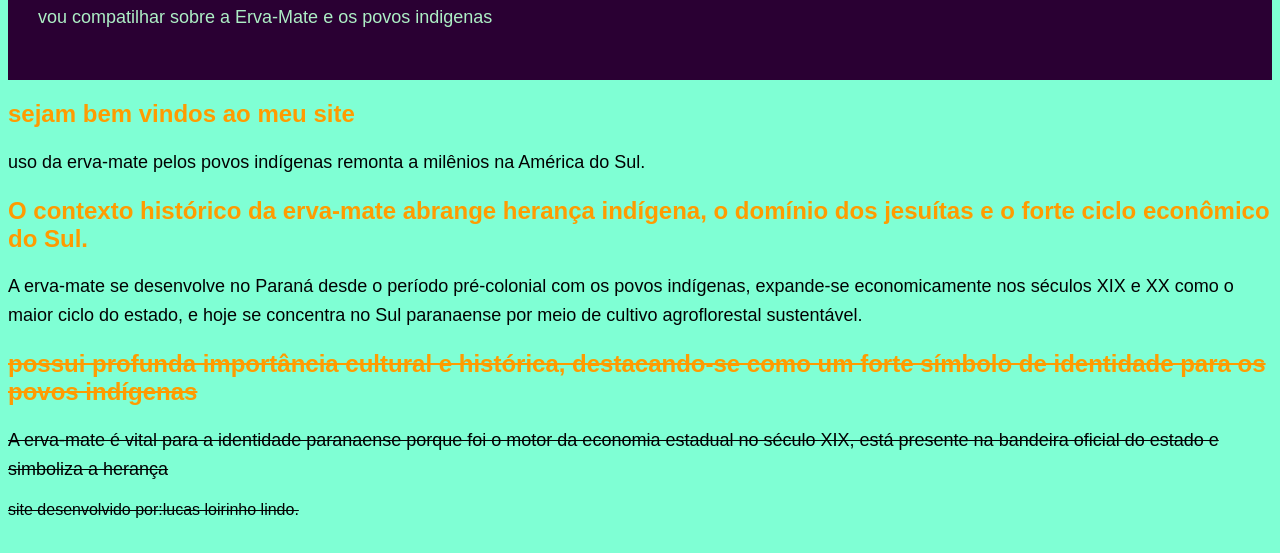
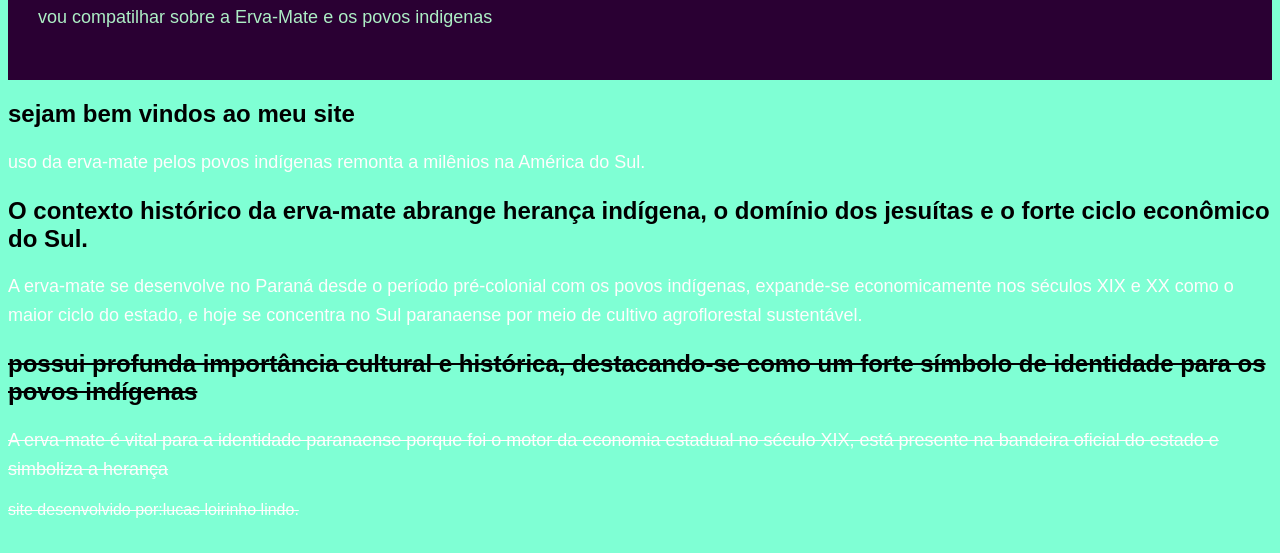
Before and after one commit to lucascarvalhosilva06-dotcom/arte.paranaense, a plain HTML site: page index.html in a window 1280 px wide. Shown: the part 125-678 px from the top of the page. Drawn offline with Linux system fonts and the light colour scheme.

Commit message:
alterei as cor

```diff
--- a/style.css
+++ b/style.css
@@ -1,6 +1,6 @@
 body{
     background-color: aquamarine;
-    color: rgb(2, 2, 2);
+    color: rgb(255, 253, 253);
     font-family:arial, sans-serif;
 }
 header{
@@ -13,7 +13,7 @@ h1{
     font-size: 36px;
 }
 h2{
-    color:#FF9B00;
+    color:#000000;
 }
  p  {
     font-size: 18px;
```
